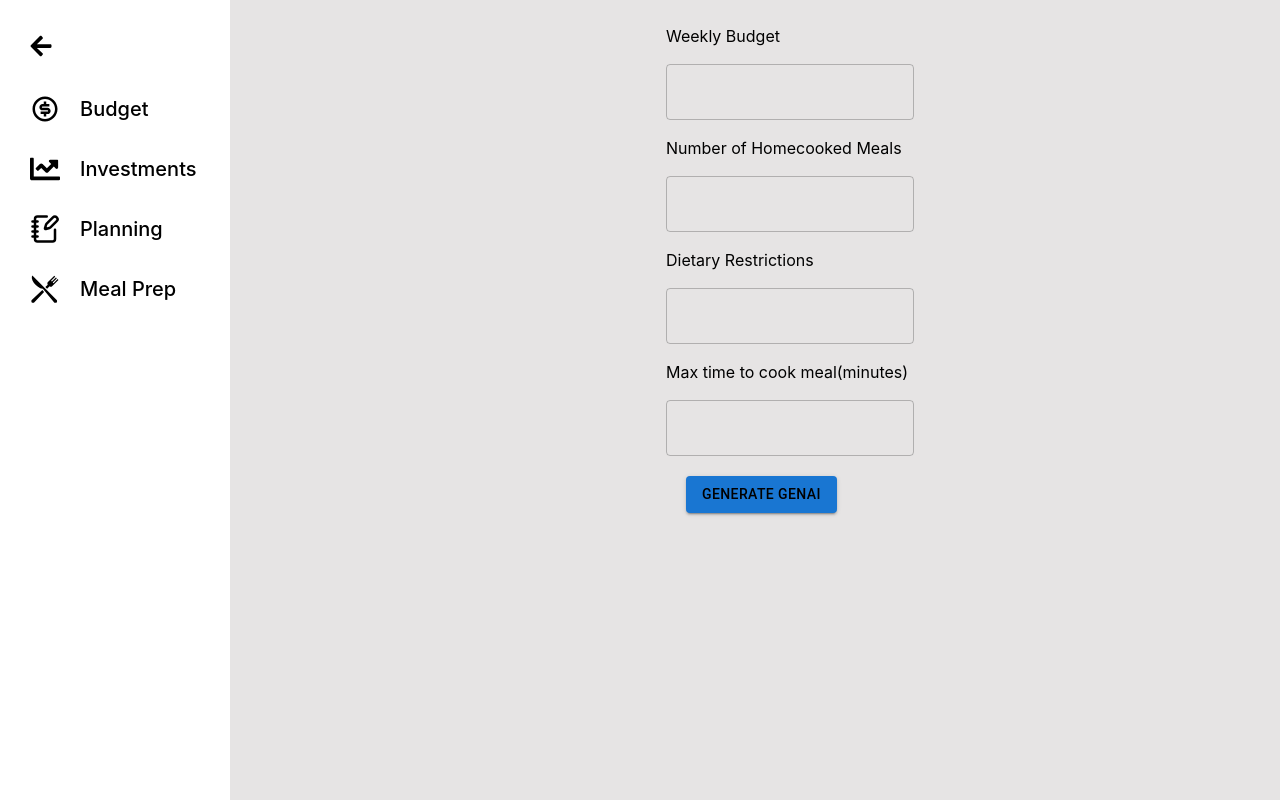
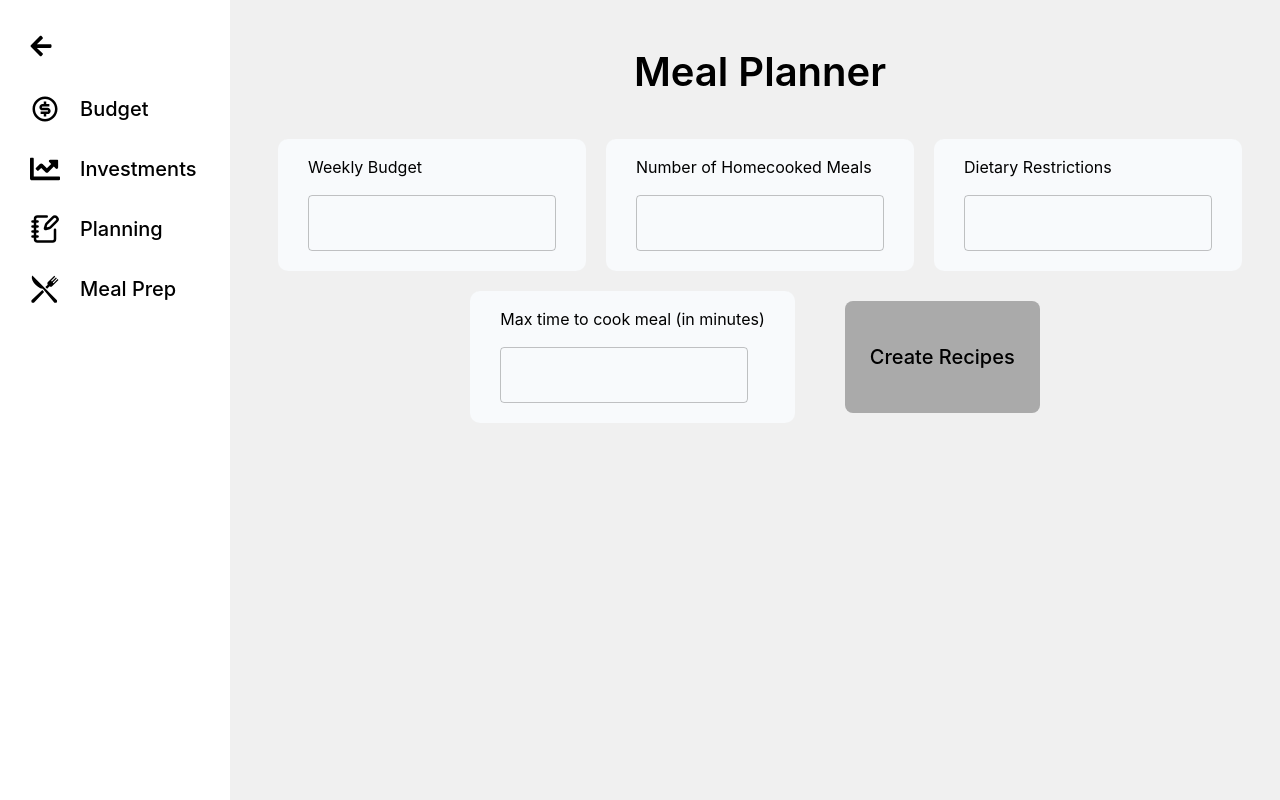
Before and after one commit to rcoppage/Hacklytics2025, a React (Vite) app in the folder my-financial-vite/: page /recipe in a window 1280 px wide. Built offline with nearby package versions, Linux system fonts and the light colour scheme.

Commit message:
Restyle meal prep

```diff
--- a/my-financial-vite/src/components/GenAI/GenAI.css
+++ b/my-financial-vite/src/components/GenAI/GenAI.css
@@ -1,10 +1,10 @@
 .content.expand {
-    margin-left: 300px;
+    margin-left: 240px;
     transition: margin-left 0.3s ease;
 }
 
 .content.collapse {
-    margin-left: 140px;
+    margin-left: 100px;
     transition: margin-left 0.3s ease;
 }
 
@@ -16,9 +16,46 @@
 }
 
 .genAI {
-    background-color: rgb(230, 228, 228);
+    background-color: #F0F0F0;
     min-height: 100vh;
     height: 100%;
+}
+
+.genAI h1 {
+    display: flex;
+    color: black;
+    justify-content: center;
+    font-size: 2.5rem;
+    font-weight: 600;
+    margin-top: 50px;
+}
+
+.genAI .main-container {
+    display: flex;
+    flex-direction: row;
+    flex-wrap: wrap;
+    justify-content: center;
+}
+
+.genAI .input-container {
+    background-color: #f8fafc;
+    padding-left: 30px;
+    padding-right: 30px;
+    padding-bottom: 20px;
+    border-radius: 10px;
+    margin: 10px;
+    transition: width 0.3s ease;
+}
+
+.genAI .last-input {
+    margin-right: 30px;
+    transition: width 0.3s ease;
+}
+
+.genAI .content.collapse .input-container {
+    background-color: #f8fafc;
+    border-radius: 10px;
+    transition: width 0.3s ease;
 }
 
 .bold {
@@ -34,3 +71,18 @@
 .underline{
     font-style: underline;
 }
+
+.genAI .GenButton {
+    display: flex;
+    justify-content: center;
+    margin-top: 200px;
+}
+
+.GenButton .gen-btn {
+    background-color: rgb(170, 170, 170);
+    font-size: 20px;
+}
+
+.genAi .Response {
+    background-color: green;
+}
--- a/my-financial-vite/src/components/GenAI/GenAI.jsx
+++ b/my-financial-vite/src/components/GenAI/GenAI.jsx
@@ -81,33 +81,44 @@ const GenAI = () => {
                 <Sidebar isOpen={sidebarOpen} toggleSidebar={toggleSidebar} />
             </div>
             <div className={`content ${sidebarOpen ?   'expand' : 'collapse'}`}>
+                <h1>Meal Planner</h1>
                 <Box component="form" noValidate sx={{ mt: 1}} onSubmit={handleSubmit}>
+                    <div className="main-container">
+                        <div className="input-container">
                             <div>
                                 <p style={{color: "black"}}>Weekly Budget</p>
                             </div>
                             <div className="WeeklybudgetInput">
                                 <TextField name="WeeklyBudgetInput"></TextField>
                             </div>
+                        </div>
+                        <div className="input-container">
                             <div>
                                 <p style={{color: "black"}}>Number of Homecooked Meals</p>
                             </div>
                             <div className="HomecookedMealsInput">
                                 <TextField name="HomecookedMealsInput"></TextField>
                             </div>
+                        </div>
+                        <div className="input-container">
                             <div>
                                 <p style={{color: "black"}}>Dietary Restrictions</p>
                             </div>
                             <div className="DietaryRestrictionsInput">
                                 <TextField name="DietaryRestrictionsInput"></TextField>
                             </div>
+                        </div>
+                        <div className="input-container last-input">
                             <div>
-                        <p style={{color: "black"}}>Max time to cook meal(minutes)</p>
+                                <p style={{color: "black"}}>Max time to cook meal (in minutes)</p>
                             </div>
                             <div className="MaxTimePerMeal">
                                 <TextField name="MaxTimePerMealInput"></TextField>
                             </div>
+                        </div>
                         <div className="GenButton" style={{margin: 20}}>
-                        <Button type="submit" style={{color: "black"}} variant='contained'>Generate GenAI</Button>
+                            <button className="gen-btn" type="submit" style={{color: "black"}} variant='contained'>Create Recipes</button>
+                        </div>
                     </div>
                 </Box>
                 <div className="APIResponse" id="APIResponse">
```
Lines whose indentation alone changed are shown as unchanged.
